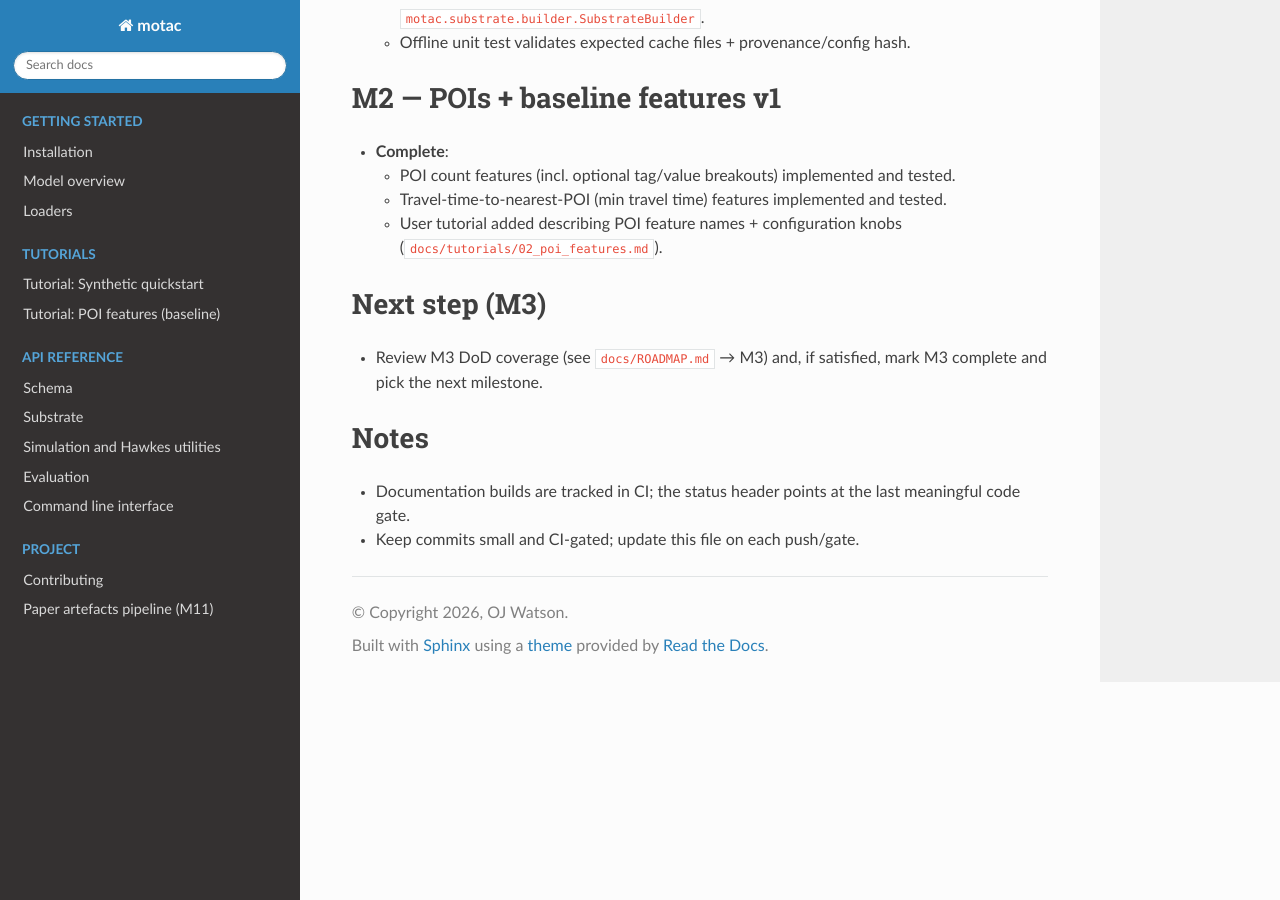
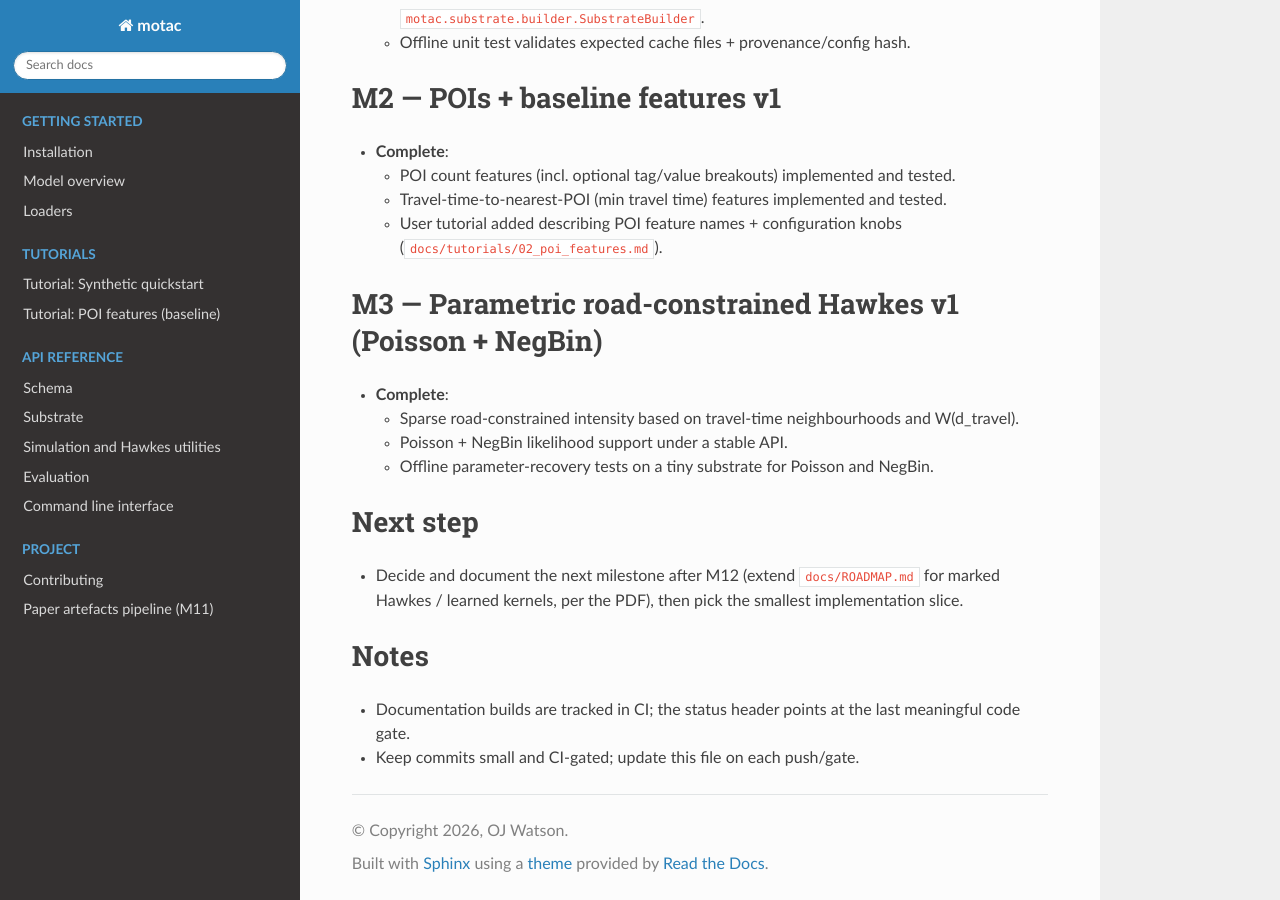
Before and after one commit to OJWatson/motac, a Sphinx documentation site: the page built from docs/STATUS.md, in a window 1280 px wide and 900 px high, scrolled down 1358 px. Built offline with Sphinx 7.4.7 and the Read the Docs theme 3.1.0, drawn with Linux system fonts in a browser that asks for light colours; some of the changed text lies outside the part shown.

Commit message:
docs: mark M3 complete

```diff
--- a/docs/STATUS.md
+++ b/docs/STATUS.md
@@ -56,8 +56,14 @@ updatedAtUtc: 2026-02-12T17:48:42Z
   - Travel-time-to-nearest-POI (min travel time) features implemented and tested.
   - User tutorial added describing POI feature names + configuration knobs (`docs/tutorials/02_poi_features.md`).
 
-## Next step (M3)
-- Review M3 DoD coverage (see `docs/ROADMAP.md` → M3) and, if satisfied, mark M3 complete and pick the next milestone.
+## M3 — Parametric road-constrained Hawkes v1 (Poisson + NegBin)
+- **Complete**:
+  - Sparse road-constrained intensity based on travel-time neighbourhoods and W(d_travel).
+  - Poisson + NegBin likelihood support under a stable API.
+  - Offline parameter-recovery tests on a tiny substrate for Poisson and NegBin.
+
+## Next step
+- Decide and document the next milestone after M12 (extend `docs/ROADMAP.md` for marked Hawkes / learned kernels, per the PDF), then pick the smallest implementation slice.
 
 ## Notes
 - Documentation builds are tracked in CI; the status header points at the last meaningful code gate.
```
Also changed, not shown: other parts of docs/STATUS.md (+3 -3 lines), docs/WORKLOG.md (+1 -0 lines).
